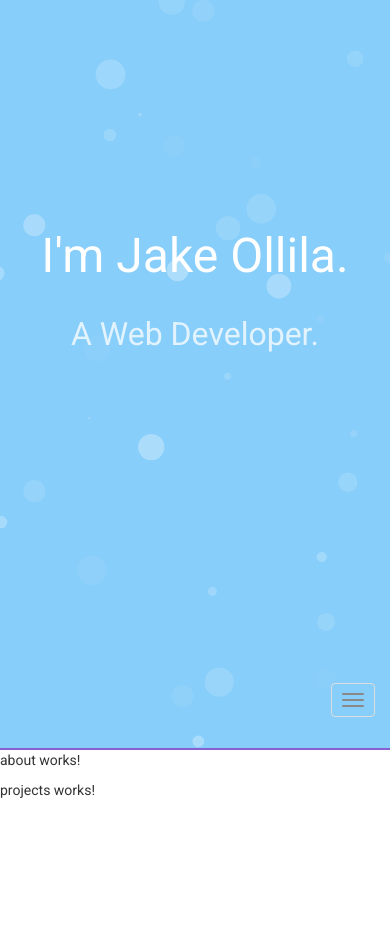
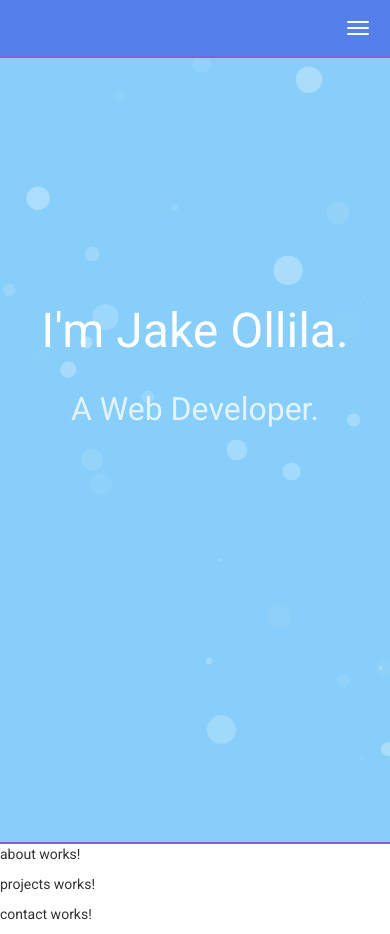
Before and after one commit to ollilaj/My-Website, an Angular app: page / in a window 390 px wide. Before the commit the page ends 844 px from the top, so only its background shows below. Built offline with nearby package versions, Linux system fonts and the light colour scheme.

Commit message:
Formatted navbar slightly. Fixed canvas size

```diff
--- a/package.json
+++ b/package.json
@@ -21,6 +21,7 @@
     "@angular/platform-browser-dynamic": "^6.0.3",
     "@angular/router": "^6.0.3",
     "core-js": "^2.5.4",
+    "jquery": "^3.3.1",
     "rxjs": "^6.0.0",
     "zone.js": "^0.8.26"
   },
--- a/src/app/app.component.css
+++ b/src/app/app.component.css
@@ -0,0 +1,9 @@
+html,
+body {
+  height: 100%;
+  width: 100%;
+}
+app-root {
+  height: 100%;
+  width: 100%;
+}
--- a/src/app/app.component.html
+++ b/src/app/app.component.html
@@ -1,3 +1,4 @@
-<app-header></app-header>
-<app-about></app-about>
-<app-projects></app-projects>
+<app-header style="display: block"></app-header>
+<app-about style="display: block"></app-about>
+<app-projects style="display: block"></app-projects>
+<app-contact style="display: block"></app-contact>
--- a/src/app/app.component.less
+++ b/src/app/app.component.less
@@ -1,3 +1,13 @@
 @primary-color: lightskyblue;
 @secondary-color: #5680E9;
 @secondary-color-2: #8860D0;
+
+html, body {
+  height: 100%;
+  width: 100%;
+}
+
+app-root {
+  height: 100%;
+  width: 100%;
+}
--- a/src/app/header/header.component.css
+++ b/src/app/header/header.component.css
@@ -1,8 +1,15 @@
+html,
+body {
+  height: 100%;
+  width: 100%;
+}
+app-root {
+  height: 100%;
+  width: 100%;
+}
 #particles-js {
   background: lightskyblue;
   position: relative;
-  height: 750px;
-  width: 100%;
   border-bottom: #8860d0 2px solid;
 }
 #header {
@@ -10,7 +17,7 @@
   width: 350px;
   height: 140px;
   position: absolute;
-  top: calc(50% - 200px);
+  top: calc(50% - 125px);
   left: calc(50% - 175px);
 }
 #header #name {
@@ -38,6 +45,7 @@
   visibility: hidden;
 }
 #my-navbar {
+  width: 100%;
   margin: -100px 0 0 0;
   padding: 25px 0;
 }
@@ -54,13 +62,17 @@
   margin: 0 50px;
   float: none;
   display: inline-block;
+  animation: fadein 2000ms ease-in 5000ms;
+  animation-fill-mode: forwards;
+  visibility: hidden;
 }
 #my-navbar .navbar-default .navbar-nav li a {
   font-size: 28px;
   color: white;
-  animation: fadein 2000ms ease-in 5000ms;
-  animation-fill-mode: forwards;
-  visibility: hidden;
+  cursor: pointer;
+}
+#my-navbar .navbar-default .navbar-nav li a:hover {
+  background: #8860d0;
 }
 @keyframes fadein {
   from {
@@ -80,3 +92,47 @@
     visibility: visible;
   }
 }
+@media (max-width: 576px) {
+
+}
+@media (max-width: 768px) {
+  #my-navbar {
+    margin: 0;
+    padding: 0;
+    position: absolute;
+    top: 0;
+  }
+  #my-navbar .navbar-header {
+    background: #5680e9;
+    border-bottom: 2px solid #8860d0;
+  }
+  #my-navbar .navbar-header .navbar-toggle {
+    padding: 10px;
+    margin: 10px;
+    border-color: transparent;
+  }
+  #my-navbar .navbar-header .navbar-toggle:hover {
+    background: transparent;
+  }
+  #my-navbar .navbar-header .navbar-toggle .icon-bar {
+    background: white;
+  }
+  #my-navbar .navbar-collapse {
+    border-color: transparent;
+    background: #5680e9;
+  }
+  #my-navbar .navbar-collapse .navbar-nav li {
+    display: block;
+    animation: none;
+    visibility: visible;
+    margin: 0;
+    padding: 0 5px;
+    text-align: left;
+  }
+  #my-navbar .navbar-collapse .navbar-nav li a:hover {
+    background: transparent;
+  }
+}
+@media (max-width: 992px) {
+
+}
--- a/src/app/header/header.component.less
+++ b/src/app/header/header.component.less
@@ -3,16 +3,15 @@
 #particles-js {
   background: @primary-color;
   position: relative;
-  height: 750px;
-  width: 100%;
   border-bottom: @secondary-color-2 2px solid;
 }
+
 #header {
   text-align: center;
   width: 350px;
   height: 140px;
   position: absolute;
-  top: ~"calc(50% - 200px)";
+  top: ~"calc(50% - 125px)";
   left: ~"calc(50% - 175px)";
 
   #name {
@@ -43,6 +42,7 @@
   }
 }
 #my-navbar {
+  width: 100%;
   margin: -100px 0 0 0;
   padding: 25px 0;
 
@@ -59,14 +59,19 @@
         margin: 0 50px;
         float: none;
         display: inline-block;
+        animation: fadein 2000ms ease-in 5000ms;
+        animation-fill-mode: forwards;
+        visibility: hidden;
 
         a {
           font-size: 28px;
           color: white;
-          animation: fadein 2000ms ease-in 5000ms;
-          animation-fill-mode: forwards;
-          visibility: hidden;
+          cursor: pointer;
+          &:hover {
+            background: @secondary-color-2;
+          }
         }
+
       }
     }
   }
@@ -83,3 +88,60 @@
   to   { width: 80%;
          visibility: visible; }
 }
+
+
+@media (max-width: 576px) {
+
+}
+
+@media (max-width: 768px) {
+  #my-navbar {
+    margin: 0;
+    padding: 0;
+    position: absolute;
+    top: 0;
+
+    .navbar-header {
+      background: @secondary-color;
+      border-bottom: 2px solid @secondary-color-2;
+
+      .navbar-toggle {
+        padding: 10px;
+        margin: 10px;
+        border-color: transparent;
+        &:hover {
+          background: transparent;
+        }
+        .icon-bar {
+          background: white;
+        }
+      }
+    }
+
+    .navbar-collapse {
+      border-color: transparent;
+      background: @secondary-color;
+
+      .navbar-nav {
+        li {
+          display: block;
+          animation: none;
+          visibility: visible;
+          margin: 0;
+          padding: 0 5px;
+          text-align: left;
+
+          a {
+            &:hover {
+              background: transparent;
+            }
+          }
+        }
+      }
+    }
+  }
+}
+
+@media (max-width: 992px) {
+
+}
--- a/src/app/header/header.component.ts
+++ b/src/app/header/header.component.ts
@@ -13,6 +13,11 @@ export class HeaderComponent implements OnInit {
 
   ngOnInit() {
     particlesJS.load('particles-js', 'assets/particles.json', null);
+
+    // Only way I could correctly set height of canvas
+    let canvas = document.getElementById("particles-js");
+    canvas.setAttribute("style", "width:" + window.innerWidth + "px");
+    canvas.setAttribute("style", "height:" + window.innerHeight + "px");
   }
 
 }
--- a/src/index.html
+++ b/src/index.html
@@ -9,6 +9,8 @@
   <link href="https://fonts.googleapis.com/css?family=Roboto" rel="stylesheet">
   <link rel="stylesheet" href="https://maxcdn.bootstrapcdn.com/bootstrap/3.3.7/css/bootstrap.min.css"
         integrity="sha384-BVYiiSIFeK1dGmJRAkycuHAHRg32OmUcww7on3RYdg4Va+PmSTsz/K68vbdEjh4u" crossorigin="anonymous">
+  <script src="https://code.jquery.com/jquery-3.3.1.min.js"
+          integrity="sha256-FgpCb/KJQlLNfOu91ta32o/NMZxltwRo8QtmkMRdAu8=" crossorigin="anonymous"></script>
   <script src="https://maxcdn.bootstrapcdn.com/bootstrap/3.3.7/js/bootstrap.min.js"
           integrity="sha384-Tc5IQib027qvyjSMfHjOMaLkfuWVxZxUPnCJA7l2mCWNIpG9mGCD8wGNIcPD7Txa" crossorigin="anonymous"></script>
   <script src="https://cdn.jsdelivr.net/particles.js/2.0.0/particles.min.js"></script>
```
Also changed, not shown: 1 other file (tests, documents, lock files or other folders).
